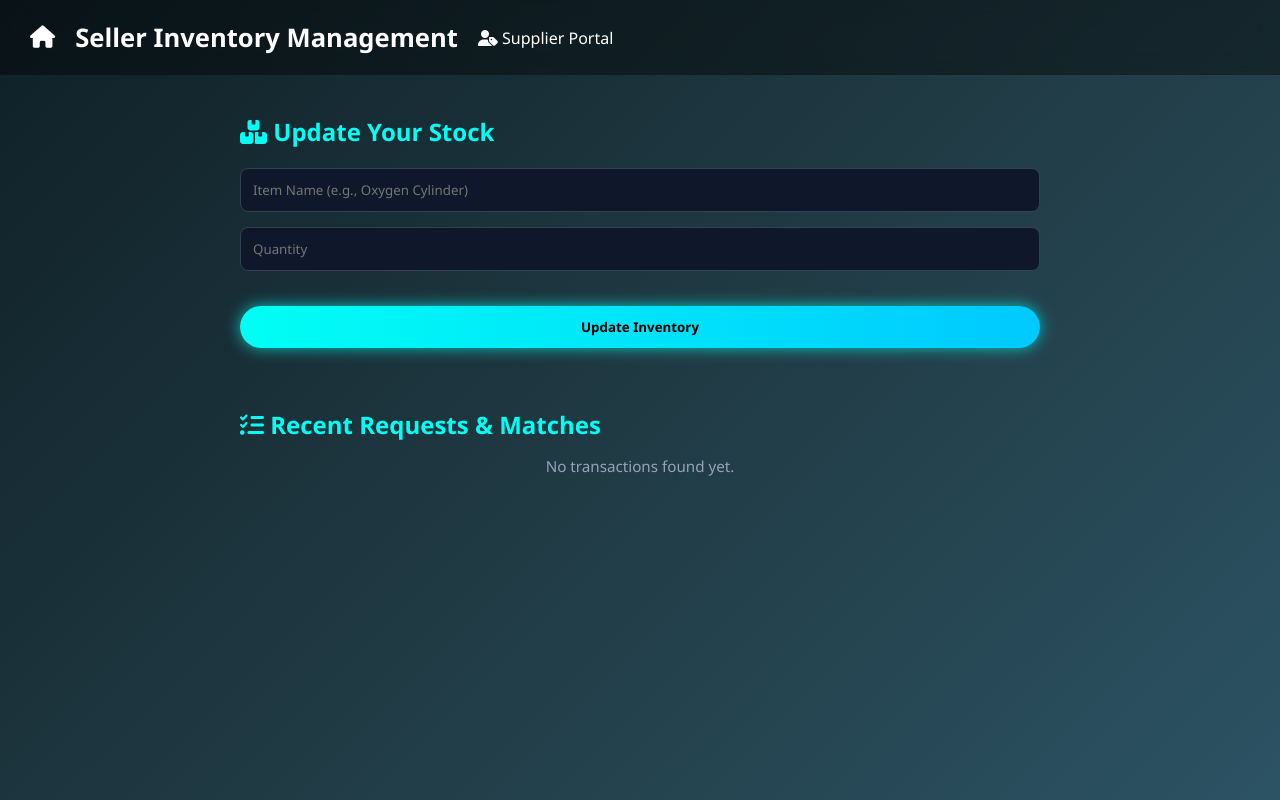
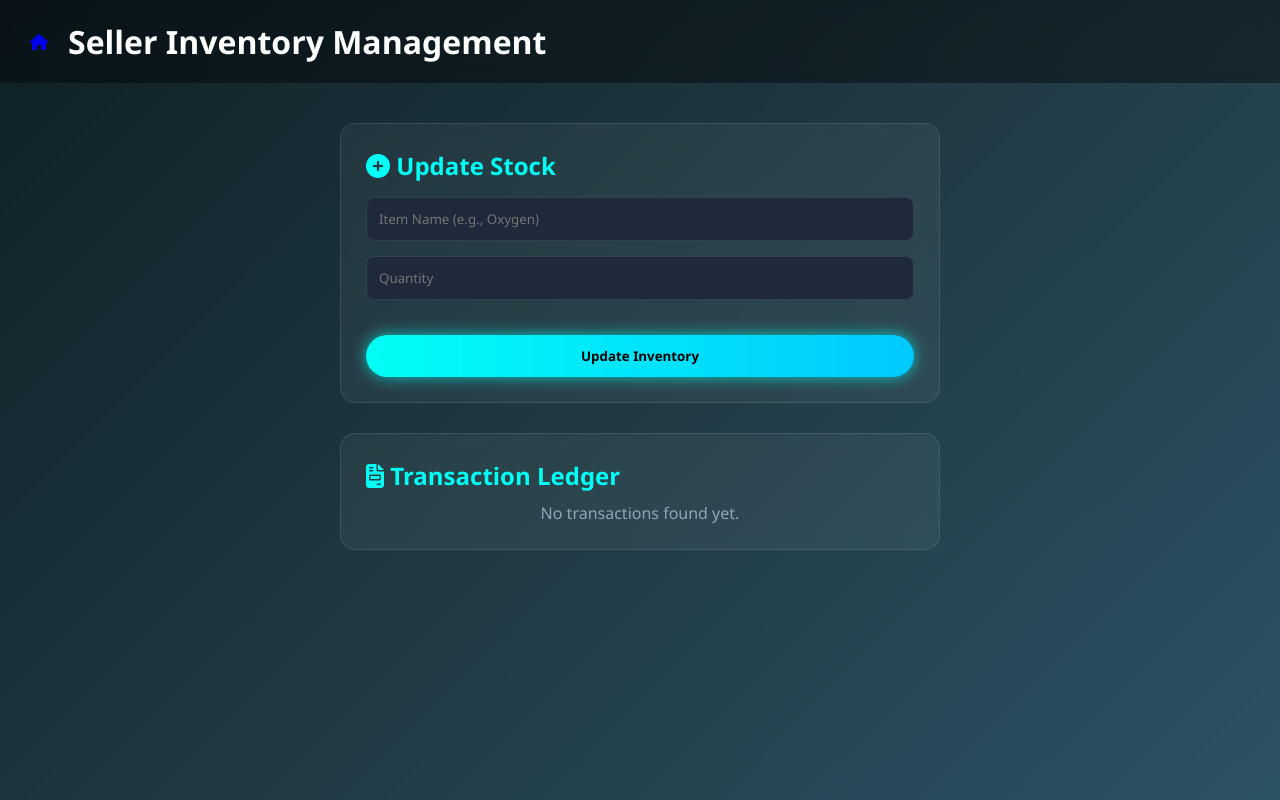
Before and after one commit to nulltheory23/PULSE---A-Smart-Supply-Sync, a Flask app: page /seller-dashboard in a window 1280 px wide. Run offline with Flask 3, Linux system fonts and the light colour scheme; data that the repository does not hold is empty.

Commit message:
Update seller

```diff
--- a/app.py
+++ b/app.py
@@ -95,6 +95,8 @@ def login():
 
             if role == "hospital":
                 session["logged_hospital"] = u.get("display_name", username)
+            else:
+                session["logged_seller"] = u.get("username", username)
 
             return jsonify({
                 "success": True,
@@ -108,7 +110,7 @@ def login():
 def hospital_request():
     data = request.get_json()
     hospital = data.get('hospital')
-    item = data.get('item')
+    item = data.get('item').strip().capitalize()
     qty = data.get('qty')
 
     db = get_db()
@@ -187,7 +189,7 @@ def get_hospitals():
 @app.route("/api/add-inventory", methods=["POST"])
 def add_inventory():
     data = request.json
-    item = data.get('item')
+    item = data.get('item').strip().capitalize()
     qty = data.get('qty')
     seller_name = "Seller_1" # In a real app, get this from session
 
--- /dev/null
+++ b/static/seller.css
@@ -0,0 +1,66 @@
+/* ALL STYLES COPIED FROM HOSPDAS.CSS */
+* {
+  margin: 0;
+  padding: 0;
+  box-sizing: border-box;
+  font-family: "Segoe UI", sans-serif;
+}
+
+body {
+  min-height: 100vh;
+  background: linear-gradient(135deg, #0f2027, #203a43, #2c5364);
+  color: #ffffff;
+}
+
+.navbar {
+  display: flex;
+  align-items: center;
+  gap: 20px;
+  padding: 20px 30px;
+  background: rgba(0, 0, 0, 0.4);
+  backdrop-filter: blur(10px);
+}
+
+/* Specific Seller Area Styling to keep things centered like hospital dash */
+.seller-main-area {
+  display: flex;
+  flex-direction: column;
+  align-items: center;
+  gap: 30px;
+  padding: 40px;
+}
+
+.hospital-card {
+  width: 90%;
+  max-width: 600px;
+  background: rgba(255, 255, 255, 0.05);
+  padding: 25px;
+  border-radius: 15px;
+  backdrop-filter: blur(5px);
+  border: 1px solid rgba(255, 255, 255, 0.1);
+  transition: transform 0.3s;
+}
+
+.hospital-card h2 {
+  margin-bottom: 10px;
+  color: #00fff5;
+}
+
+.request-btn {
+  margin-top: 20px;
+  width: 100%;
+  padding: 12px;
+  border: none;
+  border-radius: 25px;
+  background: linear-gradient(90deg, #00fff5, #00c9ff);
+  color: #000;
+  font-weight: bold;
+  cursor: pointer;
+  box-shadow: 0 0 15px rgba(0, 255, 245, 0.7);
+  transition: transform 0.3s, box-shadow 0.3s;
+}
+
+.request-btn:hover {
+  transform: scale(1.03);
+  box-shadow: 0 0 25px rgba(0, 255, 245, 1);
+}
--- a/static/seller.js
+++ b/static/seller.js
@@ -9,7 +9,6 @@ document.addEventListener("DOMContentLoaded", () => {
         const qty = parseInt(document.getElementById("item-qty").value);
 
         try {
-            // 🔹 ACTUALLY send the data to the server
             const response = await fetch("/api/add-inventory", {
                 method: "POST",
                 headers: { "Content-Type": "application/json" },
@@ -21,7 +20,6 @@ document.addEventListener("DOMContentLoaded", () => {
             if (result.success) {
                 alert(`✅ Success: ${result.message}`);
                 invForm.reset();
-                // Refresh ledger in case the new stock matched a pending request
                 fetchLedger();
             } else {
                 alert("❌ Error updating inventory.");
@@ -46,11 +44,10 @@ function fetchLedger() {
             let html = "<ul style='list-style: none; padding: 0;'>";
             data.forEach(tx => {
                 html += `
-                    <li style="border-bottom: 1px solid #334155; padding: 15px 0;">
-                        <span style="color: #38bdf8; font-weight: bold;">${tx.hospital}</span>
-                        <span style="color: white;">bought</span>
-                        <strong style="color: #fbbf24;">${tx.qty}x ${tx.item}</strong><br>
-                        <small style="color: #64748b; font-family: monospace;">TX: ${tx.hash_id.substring(0, 20)}...</small>
+                    <li style="border-bottom: 1px solid rgba(255,255,255,0.1); padding: 15px 0;">
+                        <span style="color: #00fff5; font-weight: bold;">${tx.hospital}</span> requested
+                        <strong>${tx.qty}x ${tx.item}</strong><br>
+                        <small style="color: #64748b; font-family: monospace;">HASH: ${tx.hash_id.substring(0, 24)}...</small>
                     </li>
                 `;
             });
--- a/templates/seller-dashboard.html
+++ b/templates/seller-dashboard.html
@@ -1,39 +1,41 @@
 <!DOCTYPE html>
 <html lang="en">
 <head>
-    <meta charset="UTF-8">
-    <meta name="viewport" content="width=device-width, initial-scale=1.0">
+    <meta charset="UTF-8" />
+    <meta name="viewport" content="width=device-width, initial-scale=1.0" />
     <title>PULSE | Seller Dashboard</title>
-    <link rel="stylesheet" href="{{ url_for('static', filename='hospdas.css') }}">
-    <link rel="stylesheet" href="https://cdnjs.cloudflare.com/ajax/libs/font-awesome/6.5.0/css/all.min.css">
+
+    <link rel="stylesheet" href="{{ url_for('static', filename='seller.css') }}" />
+    <link rel="stylesheet" href="https://cdnjs.cloudflare.com/ajax/libs/font-awesome/6.5.0/css/all.min.css" />
 </head>
+
 <body>
     <header class="navbar">
         <a href="{{ url_for('home') }}" class="home-icon">
             <i class="fas fa-house"></i>
         </a>
         <h1>Seller Inventory Management</h1>
-        <div class="user-info" style="color: white; margin-right: 20px;">
-            <i class="fas fa-user-tag"></i> Supplier Portal
-        </div>
     </header>
 
-    <main class="dashboard">
-        <section class="hospital-card" style="width: 100%; max-width: 800px;">
-            <h2><i class="fas fa-boxes-stacked"></i> Update Your Stock</h2>
-            <form id="inventory-form" style="display: flex; flex-direction: column; gap: 15px; margin-top: 20px;">
-                <input type="text" id="item-name" placeholder="Item Name (e.g., Oxygen Cylinder)" required
-                       style="padding: 12px; border-radius: 8px; border: 1px solid #334155; background: #0f172a; color: white;">
+    <main class="seller-main-area" id="seller-view">
+
+        <section class="hospital-card">
+            <h2><i class="fas fa-plus-circle"></i> Update Stock</h2>
+            <form id="inventory-form" style="display: flex; flex-direction: column; gap: 15px; margin-top: 15px;">
+                <input type="text" id="item-name" placeholder="Item Name (e.g., Oxygen)" required
+                       style="padding: 12px; border-radius: 8px; border: 1px solid #334155; background: #1e293b; color: white;">
                 <input type="number" id="item-qty" placeholder="Quantity" required
-                       style="padding: 12px; border-radius: 8px; border: 1px solid #334155; background: #0f172a; color: white;">
-                <button type="submit" class="request-btn" style="width: 100%;">Update Inventory</button>
+                       style="padding: 12px; border-radius: 8px; border: 1px solid #334155; background: #1e293b; color: white;">
+                <button type="submit" class="request-btn">Update Inventory</button>
             </form>
         </section>
 
-        <section class="hospital-card" style="width: 100%; max-width: 800px; margin-top: 30px;">
-            <h2><i class="fas fa-list-check"></i> Recent Requests & Matches</h2>
+        <section class="hospital-card">
+            <h2><i class="fas fa-file-invoice"></i> Transaction Ledger</h2>
             <div id="ledger-container" class="inventory">
-                <p style="text-align: center; color: #94a3b8;">Loading transaction history...</p>
+                <p style="text-align: center; color: #94a3b8; margin-top: 20px;">
+                    <i class="fas fa-sync fa-spin"></i> Loading transaction history...
+                </p>
             </div>
         </section>
     </main>
```
